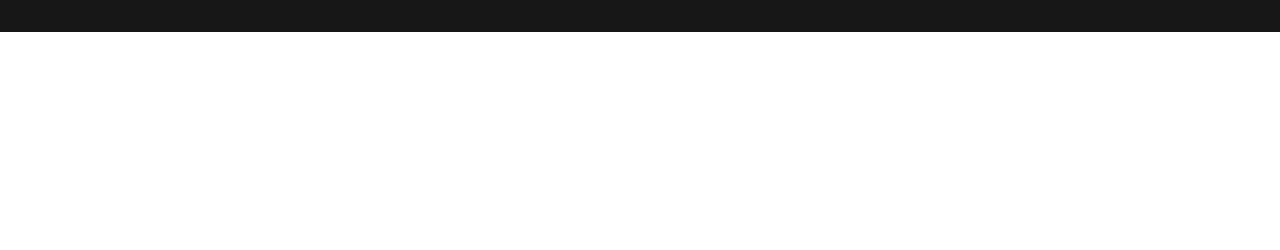
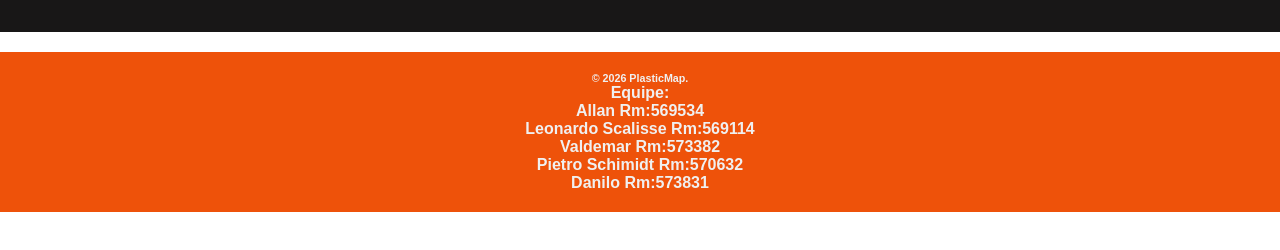
Before and after one commit to PietroRuotolo/global-solution-frontend, a plain HTML site: page pages/tecnologias.html in a window 1280 px wide. Shown: the part 96-346 px from the top of the page. Drawn offline with Linux system fonts and the light colour scheme.

Commit message:
fix: Corrigindo nos html das pages header sem fechamento e adicionando footer

```diff
--- a/pages/tecnologias.html
+++ b/pages/tecnologias.html
@@ -26,6 +26,26 @@
                 <li><a class="menu-hamburger-direcionamento" href="./aplicacao.html">Aplicações do Projeto</a></li>
             </ul>
         </nav>
+    </header>
+    <main>
+
+        <footer>
+        <div>
+            <h6>&copy; 2026 PlasticMap.</h6>
+            <h4>Equipe:
+            <br>
+            Allan Rm:569534
+            <br>
+            Leonardo Scalisse Rm:569114
+            <br>
+            Valdemar Rm:573382
+            <br>
+            Pietro Schimidt Rm:570632
+            <br>
+            Danilo Rm:573831
+            </h4>
+        </div>
+    </footer>
 
     <script src="../src/js/script.js"></script>
 </body>
```
Also changed, not shown: index.html (+5 -5 lines), pages/aplicacao.html (+19 -0 lines), pages/beneficios.html (+20 -1 lines), pages/objetivos.html (+12 -0 lines), pages/problema-abordado.html (+13 -1 lines), pages/publico-alvo.html (+20 -0 lines).
